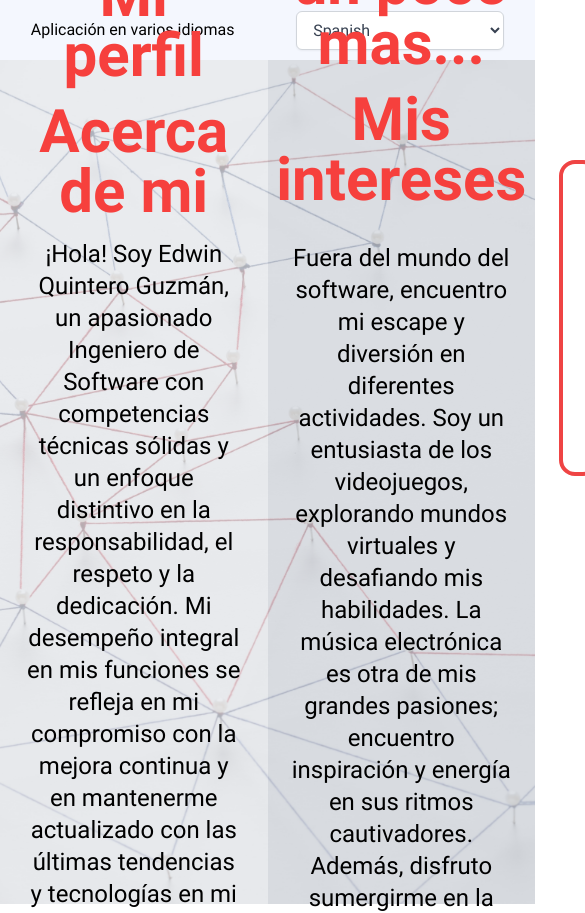
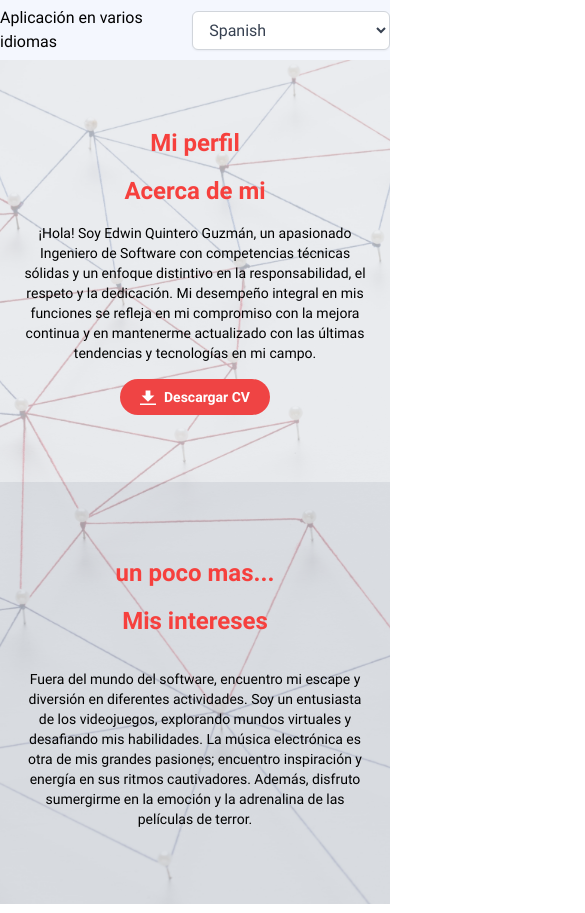
Before and after one commit to sawiedwin/edwinquinteroguzman, a React (Vite) app: page /miperfil in a window 390 px wide. Shown: the top 913 px of the page, 585 px wide, since content can reach past the window. Built offline with nearby package versions, Linux system fonts and the light colour scheme; some icons are missing.

Commit message:
Ya quedo

```diff
--- a/src/components/navbar.tsx
+++ b/src/components/navbar.tsx
@@ -7,14 +7,14 @@ const Navbar = () => {
   // const titleLogo = dataNavbar(navbarItemActive).logo.title.split(' ');
 
   return (
-    <nav className='flex flex-col min-w-[29px] bg-app-white ml-auto pt-40 px-3 pl-6'>
+    <nav className='flex md:flex-col min-w-[29px] justify-center bg-app-white md:ml-auto md:pt-40 md:px-3 md:pl-6'>
       {/* <NavLink to='/'>
         <h1 className='py-14 border-b text-center text-app-blue-dark text-[1.625rem] border-app-gray-100'>
           <span className='font-bold'>{titleLogo[0]}</span>
           <span className='ml-2 font-light'>{titleLogo[1]}</span>
         </h1>
       </NavLink> */}
-      <ul className='flex flex-col gap-y-10 py-6 px-4 border-4 rounded-2xl border-red-500'>
+      <ul className='flex md:flex-col md:gap-y-10 flex-row gap-x-14 py-6 px-4 border-4 rounded-2xl border-red-500'>
         {dataNavbar(navbarItemActive).nav.map((item) => (
           <NavLink
             key={item.id}
--- a/src/i18n.ts
+++ b/src/i18n.ts
@@ -37,6 +37,7 @@ i18n.use(initReactI18next).init({
         parrafocontacsiete:'Your message',
         parrafocontacocho:'Enter your message...',
         parrafocontacnueve:'Send',
+        parrafohabil:'Habilities',
       },
     },
     es: {
@@ -68,6 +69,7 @@ i18n.use(initReactI18next).init({
         parrafocontacsiete:'Tu mensaje',
         parrafocontacocho:'Ingresa tu mansaje...',
         parrafocontacnueve:'Enviar',
+        parrafohabil:'Habilidades',
 
       },
     },
--- a/src/screens/App.tsx
+++ b/src/screens/App.tsx
@@ -13,7 +13,7 @@ import Habilidades from './Habilidades';
 
 function App() {
   return (
-    <main className='flex flex-row-[1fr_50px] w-screen h-screen bg-app-white font-roboto'>
+    <main className='flex md:flex-row flex-col w-screen h-screen bg-app-white font-roboto'>
 
       <section className='flex-1 grid grid-rows-[60px_1fr_50px]'>
         <Header />
--- a/src/screens/Contact.tsx
+++ b/src/screens/Contact.tsx
@@ -4,9 +4,9 @@ const Contact = () => {
   const {t} = useTranslation();
 return (
     <>
-      <div style={{ height: '100vh', display: 'flex'}}>
+      <div className='flex md:flex-row flex-col h-full w-full'>
       <section
-        className='flex items-center justify-center h-full w-1/2 relative'
+        className='flex flex-row items-center order-2 justify-center h-full relative'
         style={{
           height:'100%',
           background: `url('src/assets/4302864.jpg')`,
@@ -42,7 +42,7 @@ const Contact = () => {
 
           </section> {/* aqui termina la section de el lado derecho*/}
 
-      <section className="bg-white dark:bg-gray-900 h-screen flex items-center justify-center">
+            <section className="bg-white dark:bg-gray-900 h-screen flex md:order-2 items-center justify-center">
         <div className="py-8 lg:py-16 px-4 mx-auto max-w-screen-md flex flex-col items-center">
           <h2 className="mb-4 text-4xl tracking-tight font-extrabold text-center text-red-500 dark:text-white">{t('parrafocontac')}</h2>
           <p className="mb-8 lg:mb-16 font-light text-center text-gray-500 dark:text-gray-400 sm:text-xl">{t('parrafocontacdos')}</p>
@@ -70,5 +70,4 @@ const Contact = () => {
   );
 };
 
-
 export default Contact;
--- a/src/screens/Experiencia.tsx
+++ b/src/screens/Experiencia.tsx
@@ -1,28 +1,29 @@
 import { useTranslation } from "react-i18next";
+const backgroundImageUrl = 'url("src/assets/alto-angulo-red-comunicacion-internet-espacio-copia.jpg")';
 const Experiencia = () => {
   const {t} = useTranslation();
   return (
     <div
       className="min-h-screen flex items-center justify-center "
       style={{
-        backgroundImage: 'linear-gradient(rgba(255, 255, 255, 0.5), rgba(255, 255, 255, 0.5)), url("src/assets/alto-angulo-red-comunicacion-internet-espacio-copia.jpg")',
+        backgroundImage: backgroundImageUrl,
         backgroundSize: 'cover',
         backgroundColor: 'rgba(255)'
       }}
     >
 
-      <div className="flex space-x-8"> {/* Agregado space-x-8 para establecer el espacio horizontal entre las secciones */}
-        <div className="bg-gray-300 p-8 rounded-lg shadow-lg bg-opacity-75">
+      <div className="flex flex-col md:flex-row space-x-0 md:space-x-8">
+        <div className="bg-gray-300 p-8 rounded-lg shadow-lg bg-opacity-75 mb-4 md:mb-0">
           <div className="max-w-md mx-auto">
-            <p className="text-xl text-center font-semibold mb-4">{t('parrafoexp')}</p>
-            <p className="text-xl text-center font-semibold mb-4">{t('parrafoexpdos')}</p>
-            <p className="text-xl text-center font-semibold mb-4">{t('parrafoexptres')}</p>
+            <p className="text-lg md:text-xl text-center font-semibold mb-4">{t('parrafoexp')}</p>
+            <p className="text-lg md:text-xl text-center font-semibold mb-4">{t('parrafoexpdos')}</p>
+            <p className="text-lg md:text-xl text-center font-semibold mb-4">{t('parrafoexptres')}</p>
             <img className="w-full mb-4" src="src\assets\maionet.jpg" alt="Universidad Cooperativa de Colombia" />
             <a
               href="https://www.facebook.com/mario.bedoya.982?locale=es_LA"
               target="_blank"
               rel="noopener noreferrer"
-              className="bg-red-500 text-white px-4 py-2 rounded-full hover:bg-red-600 items-center"
+              className="bg-red-500 text-white px-4 py-2 rounded-full hover:bg-red-600 inline-flex items-center"
             >
               {t('parrafoexpcuatro')}
             </a>
@@ -31,15 +32,15 @@ const Experiencia = () => {
 
         <div className="bg-gray-300 p-8 rounded-lg shadow-lg bg-opacity-75">
           <div className="max-w-md mx-auto">
-            <p className="text-xl text-center font-semibold mb-4">{t('parrafoexpcinco')}</p>
-            <p className="text-xl text-center font-semibold mb-4">{t('parrafoexpseis')}</p>
-            <p className="text-xl text-center font-semibold mb-4">{t('parrafoexpsiete')}</p>
+            <p className="text-lg md:text-xl text-center font-semibold mb-4">{t('parrafoexpcinco')}</p>
+            <p className="text-lg md:text-xl text-center font-semibold mb-4">{t('parrafoexpseis')}</p>
+            <p className="text-lg md:text-xl text-center font-semibold mb-4">{t('parrafoexpsiete')}</p>
             <img className="w-full mb-4" src="src\assets\ucc.jpg" alt="Universidad Cooperativa de Colombia" />
             <a
               href="https://ucc.edu.co/"
               target="_blank"
               rel="noopener noreferrer"
-              className="bg-red-500 text-white px-4 py-2 rounded-full hover:bg-red-600 items-center"
+              className="bg-red-500 text-white px-4 py-2 rounded-full hover:bg-red-600 inline-flex items-center"
             >
               {t('parrafoexpocho')}
             </a>
--- a/src/screens/Habilidades.tsx
+++ b/src/screens/Habilidades.tsx
@@ -1,18 +1,25 @@
 import { FaPython, FaJava, FaJs, FaAngular, FaReact, FaFigma, FaCss3Alt } from 'react-icons/fa';
 import { FaGithub } from 'react-icons/fa6';
+import { useTranslation } from 'react-i18next';
+
+
+const backgroundImageUrl = 'url("src/assets/alto-angulo-red-comunicacion-internet-espacio-copia.jpg")';
+
 const Habilidades = () => {
+
+  const {t}= useTranslation();
   const iconColor = '#f6403d';
+
   const sectionStyle = {
-    backgroundImage: 'url("src/assets/alto-angulo-red-comunicacion-internet-espacio-copia.jpg")',
+    backgroundImage: backgroundImageUrl,
     backgroundSize: 'cover',
-    backgroundPosition: 'center',
     height: '100vh',
-    background: 'rgba(0, 0, 0, 0.75) url("src/assets/alto-angulo-red-comunicacion-internet-espacio-copia.jpg") center/cover no-repeat',
+    backgroundColor: 'rgba(255)'
   };
   return (
-    <section style={sectionStyle} className='flex flex-col items-center justify-center h-full space-y-4'>
-      <h1 className='text-red-500 text-4xl font-semibold mb-4'>Habilidades</h1>
-      <div className="flex space-x-4">
+    <section style={sectionStyle} className='flex flex-col items-center justify-center h-full space-y-4 bg-cover bg-center bg-opacity-75' style={{ backgroundImage: 'url("src/assets/alto-angulo-red-comunicacion-internet-espacio-copia.jpg")' }}>
+      <h1 className='text-red-500 text-4xl md:text-6xl font-semibold mb-4'>{t('parrafohabil')}</h1>
+      <div className="grid grid-cols-2 md:grid-cols-4 gap-4">
         <SkillIcon icon={<FaPython size={100} color={iconColor} />} text="Python" />
         <SkillIcon icon={<FaJava size={100} color={iconColor} />} text="Java" />
         <SkillIcon icon={<FaJs size={100} color={iconColor} />} text="JavaScript" />
@@ -30,8 +37,9 @@ const SkillIcon = ({ icon, text }: { icon: React.ReactNode, text: string }) => {
   return (
     <div className="flex flex-col items-center">
       {icon}
-      <p className="text-lg text-red-500 font-roboto font-semibold">{text}</p>
+      <p className="text-md md:text-lg text-red-500 font-roboto font-semibold text-center">{text}</p>
     </div>
   );
 };
+
 export default Habilidades;
--- a/src/screens/Profile.tsx
+++ b/src/screens/Profile.tsx
@@ -1,31 +1,31 @@
 import { useTranslation } from "react-i18next";
+const backgroundImageUrl = 'url("src/assets/alto-angulo-red-comunicacion-internet-espacio-copia.jpg")';
 const miPerfil = () => {
   const { t } = useTranslation();
   return (
-    <div className='h-screen flex' style={{ backgroundImage: 'url("src/assets/alto-angulo-red-comunicacion-internet-espacio-copia.jpg")', backgroundSize: 'cover' }}>
+    <div className='h-screen flex flex-col md:flex-row' style={{ backgroundImage: backgroundImageUrl, backgroundSize: 'cover' }}>
       {/* Sección 1 */}
-      <section className='flex-1 flex-col items-center justify-center text-center h-full w-1/2 mx-auto p-6 bg-opacity-75 bg-gray-200'>
+      <section className='md:flex-1 flex-col items-center justify-center text-center h-full w-full md:w-1/2 p-6 bg-opacity-75 bg-gray-200'>
         <div className='flex flex-col items-center justify-center h-full'>
-          <h1 className='text-6xl font-bold text-app-gray-500 font-roboto mb-4'>{t('parrafoperfil')}</h1>
-          <h1 className='text-6xl font-bold text-app-gray-500 font-roboto mb-4'>{t('parrafoperfildos')}</h1>
-          <p className='text-2xl'>{t('parrafoperfiltres')}</p>
+          <h1 className='text-2xl md:text-4xl lg:text-6xl font-bold text-app-gray-500 font-roboto mb-4'>{t('parrafoperfil')}</h1>
+          <h1 className='text-2xl md:text-4xl lg:text-6xl font-bold text-app-gray-500 font-roboto mb-4'>{t('parrafoperfildos')}</h1>
+          <p className='text-sm md:text-lg lg:text-2xl'>{t('parrafoperfiltres')}</p>
           <button className="bg-red-500 hover:bg-gray-400 text-white font-bold py-2 px-5 rounded-full inline-flex items-center mt-4">
-            <svg className="fill-current w-4 h-4 mr-2" xmlns="http://www.w3.org/2000/svg" viewBox="0 0 20 20"><path d="M13 8V2H7v6H2l8 8 8-8h-5zM0 18h20v2H0v-2z"/></svg>
-            <span>{t('parrafoperfilsiete')}</span>
+            <svg className="fill-current w-4 h-4 md:w-6 md:h-6 lg:w-8 lg:h-8 mr-2" xmlns="http://www.w3.org/2000/svg" viewBox="0 0 20 20"><path d="M13 8V2H7v6H2l8 8 8-8h-5zM0 18h20v2H0v-2z"/></svg>
+            <span className="text-sm md:text-base lg:text-lg">{t('parrafoperfilsiete')}</span>
           </button>
         </div>
       </section>
 
       {/* Sección 2 */}
-      <section className='flex-1 flex-col items-center justify-center text-center h-full w-1/2 mx-auto p-6 bg-opacity-75 bg-gray-300'>
+      <section className='md:flex-1 flex-col items-center justify-center text-center h-full w-full md:w-1/2 p-6 bg-opacity-75 bg-gray-300'>
         <div className='flex flex-col items-center justify-center h-full'>
-          <h1 className='text-6xl font-bold text-app-gray-500 font-roboto mb-4'>{t('parrafoperfilcuatro')}</h1>
-          <p className='text-6xl font-bold text-app-gray-500 mb-8'>{t('parrafoperfilcinco')}</p>
-          <p className='text-2xl'>{t('parrafoperfilseis')}</p>
+          <h1 className='text-2xl md:text-4xl lg:text-6xl font-bold text-app-gray-500 font-roboto mb-4'>{t('parrafoperfilcuatro')}</h1>
+          <p className='text-2xl md:text-4xl lg:text-6xl font-bold text-app-gray-500 mb-8'>{t('parrafoperfilcinco')}</p>
+          <p className='text-sm md:text-lg lg:text-2xl'>{t('parrafoperfilseis')}</p>
         </div>
       </section>
     </div>
   );
-
 };
 export default miPerfil;
```
Also changed, not shown: src/screens/Inicio.tsx (+20 -15 lines). Lines whose indentation alone changed are shown as unchanged.
